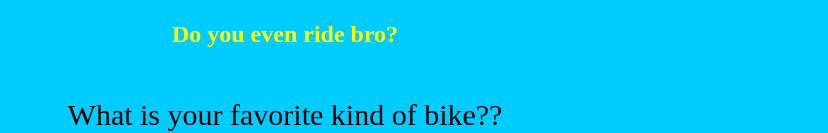
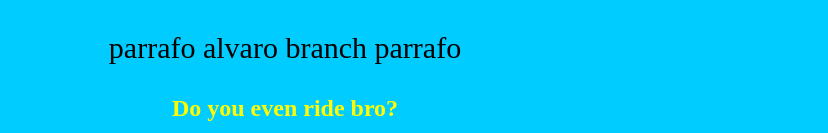
Before and after one commit to cesarcasale/UpgradeHub-prueba, a plain HTML site: page index.html in a window 1280 px wide. Shown: the part 512-645 px from the top of the page, without its empty margins (355-1183 px from the left). Drawn offline with Linux system fonts and the light colour scheme.

Commit message:
push parrafo

```diff
--- a/index.html
+++ b/index.html
@@ -19,6 +19,7 @@
     </header>
     <main>
         <section>
+            <p>parrafo alvaro branch parrafo</p>
             <h2>Do you even ride bro?</h2>
             <article>
                 <div>
```
